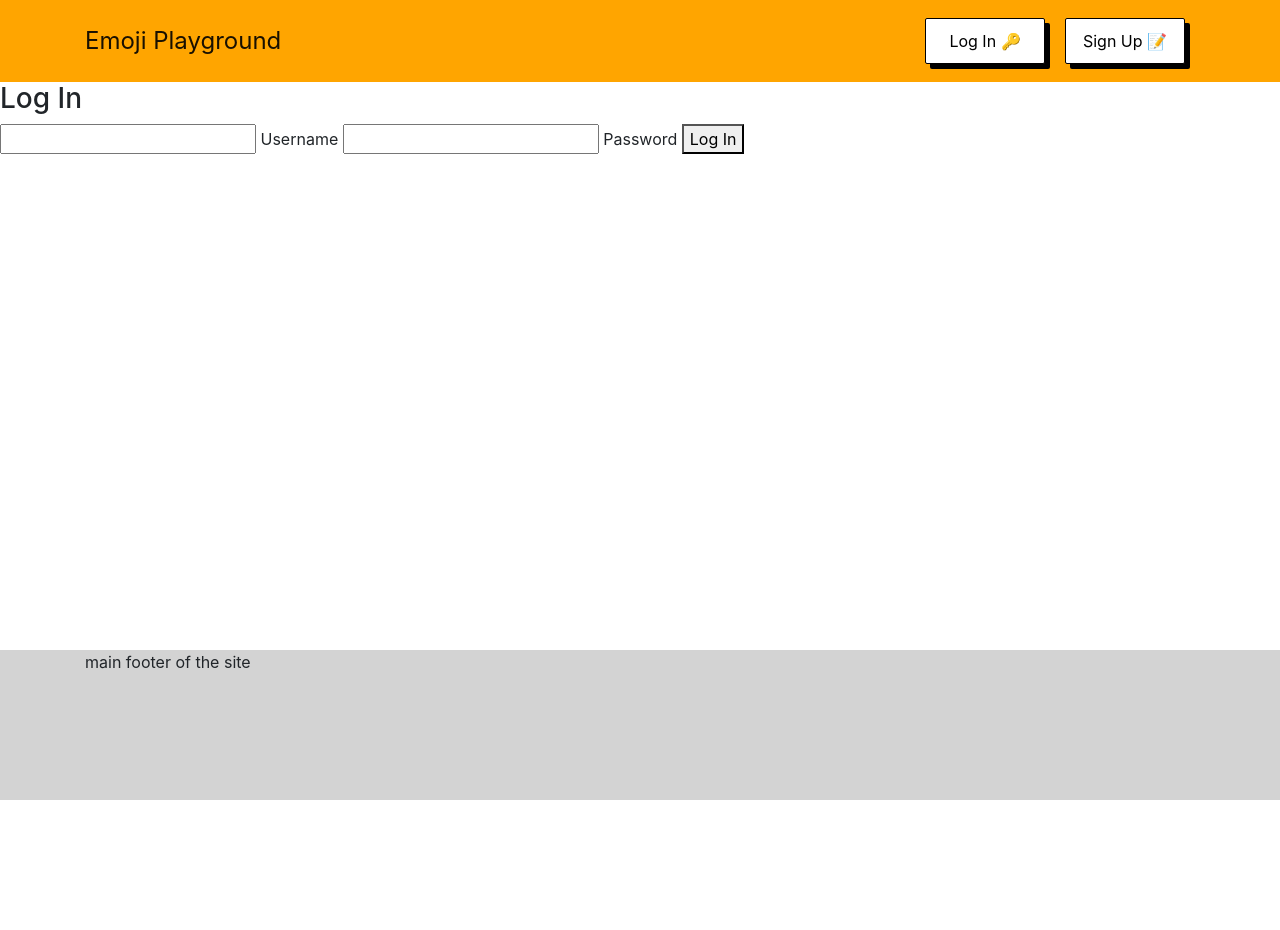
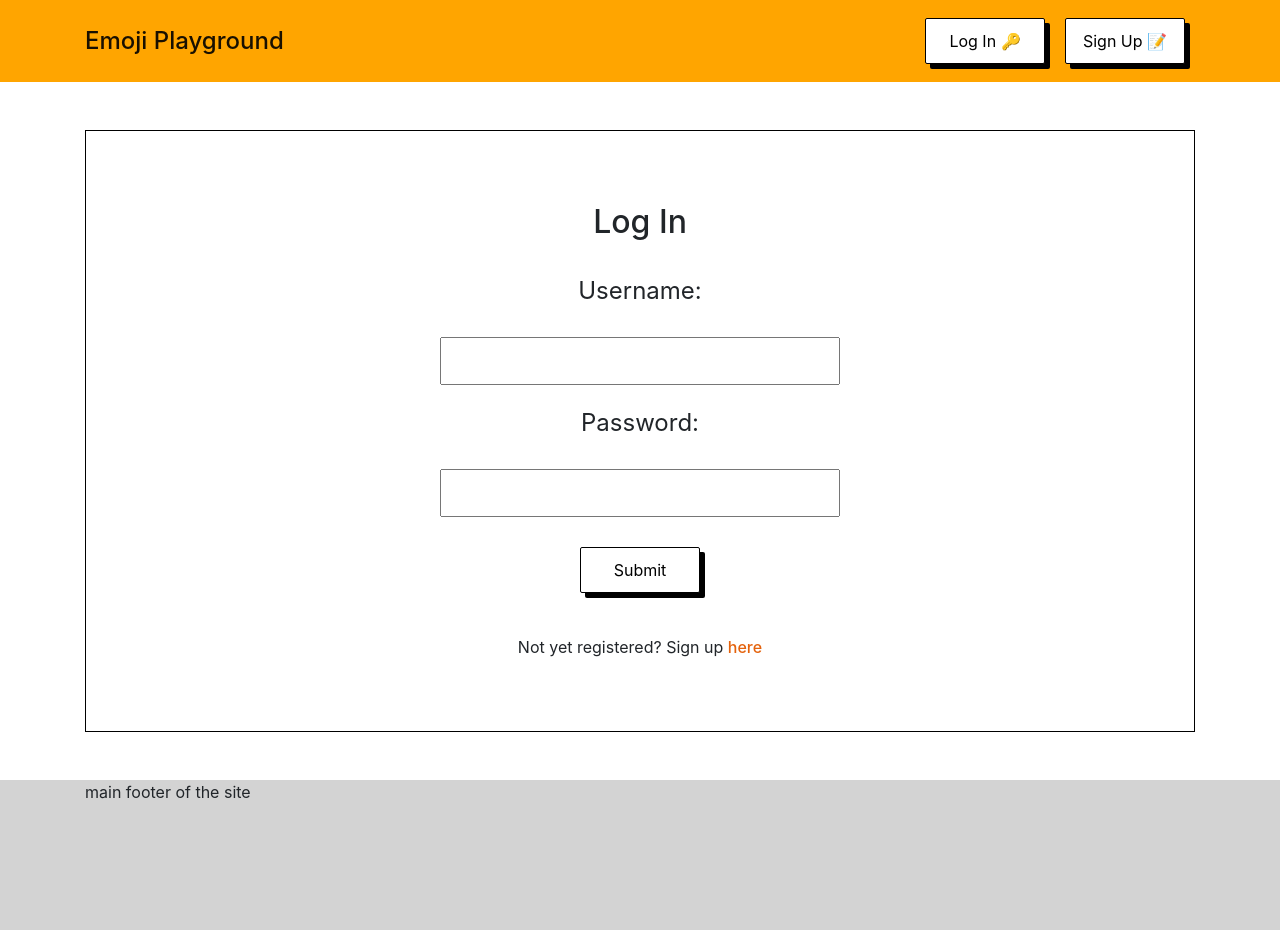
Before and after one commit to AwsSG/emojiplayground, a Flask app: page /login in a window 1280 px wide. Before the commit the page ends 800 px from the top, so only its background shows below. Run offline with Flask 2, Linux system fonts and the light colour scheme; some libraries are stand-ins or nearby versions.

Commit message:
Style log in page

```diff
--- a/static/css/style.css
+++ b/static/css/style.css
@@ -25,6 +25,15 @@
 
 .emoji-medium {
     font-size: 32px;
+}
+
+a {
+    color: #E4620C;
+    font-weight: 500;
+}
+
+a:hover {
+    color: black;
 }
 
 /*----------grid padding and margins-------------*/
--- a/templates/create.html
+++ b/templates/create.html
@@ -45,7 +45,7 @@
             <div class="row justify-content-center">
                 <div class="phrase-input">
                     <input name="phrase" id="phrase-input" required/>
-            </div>
+                </div>
             </div>
             <div class="row justify-content-center pb-4">
                 <button class="landing-page-button btn btn-outline-secondary orange-hover" type="submit">Submit</button>
--- a/templates/login.html
+++ b/templates/login.html
@@ -1,22 +1,43 @@
 {% extends "base.html" %}
 {% block content %}
 
-<h3>Log In</h3>
+<div class="container">
+    <div class="game-box mt-4 mb-4 mt-md-5 mb-md-5 p-2 p-lg-5 black-border">
+        <div class="container">
+            <div class="row p-4 justify-content-center">
+                <h3 class="create-title text-center">Log In</h3>
+            </div>
 
             <form method="POST" action="{{ url_for('login') }}">
                 <!-- Username -->
+                <div class="row justify-content-center text-center phrase-input">
+                    <label for="username">Username:</label>
+                </div>
+                <div class="row justify-content-center phrase-input">
                     <input id="username" name="username" type="text" minlength="5" maxlength="15" pattern="^[a-zA-Z0-9]{5,15}$"
                     class="validate" required>
-    <label for="username">Username</label>
+                </div>
 
                 <!-- password -->
+                <div class="row justify-content-center text-center phrase-input">
+                    <label for="password">Password:</label>
+                </div>
+                <div class="row justify-content-center phrase-input">
                     <input id="password" name="password" type="password" minlength="5" maxlength="15" pattern="^[a-zA-Z0-9]{5,15}$"
                     class="validate" required>
-    <label for="password">Password</label>
+                </div>
 
                 <!-- Log in -->
-    <button type="submit">Log In</button>
+                <div class="row justify-content-center pb-4">
+                    <button class="landing-page-button btn btn-outline-secondary orange-hover" type="submit">Submit</button>
+                </div>
+            </form>
+            <div class="row justify-content-center p-2">
+                <p>Not yet registered? Sign up <a href="{{ url_for('register') }}">here</a></p>
+            </div>
+        </div>
+    </div>
+</div>
 
-</form>
 
 {% endblock %}
```
Lines whose indentation alone changed are shown as unchanged.
